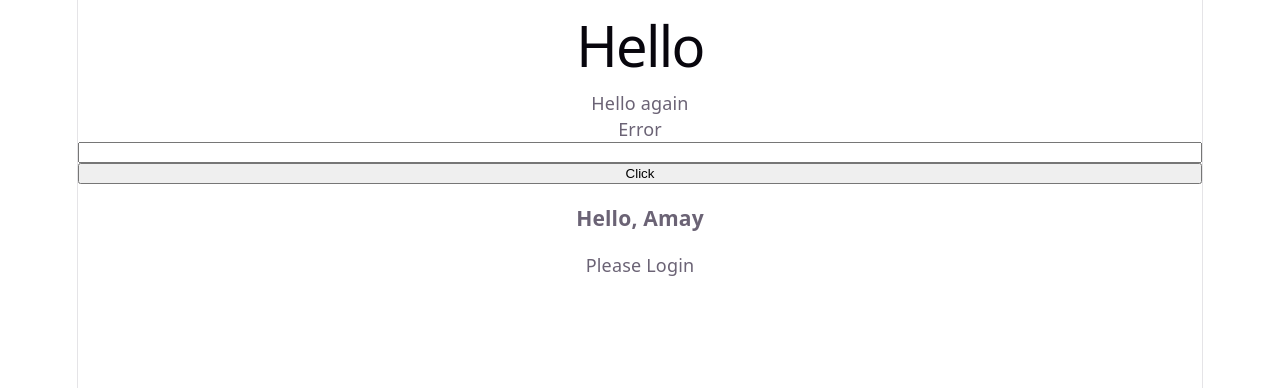
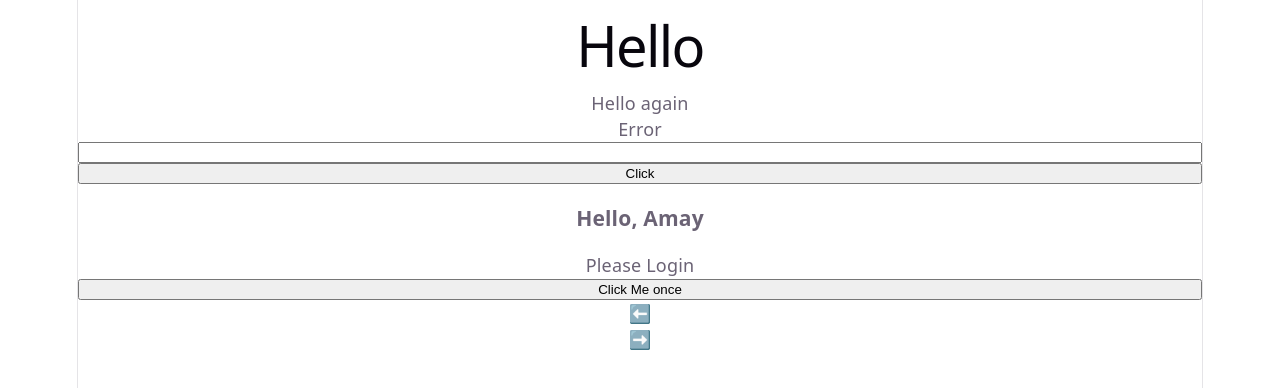
Before and after one commit to nazampreet3/SW_CSE_B1.4_Internship, a React (Vite) app in the folder day/day13/day13/: page / in a window 1280 px wide. Shown: the top 388 px of the page. Built offline with nearby package versions, Linux system fonts and the light colour scheme.

Commit message:
imported the components and rendered it

```diff
--- a/day/day13/day13/src/App.jsx
+++ b/day/day13/day13/src/App.jsx
@@ -1,3 +1,5 @@
+import Button from './components/FunctionalComponents'
+import { LeftArrow,RightArrow } from "./components/FunctionalComponenetTwo";
 const name = "Amay";
 const isLoggedIn = false;
 
@@ -21,7 +23,11 @@ function App() {
       <h3>Hello, {name}</h3>
 
       {/* JSX Rule 5: use expressions, not statements */}
-      <p>{isLoggedIn ? "Welcome back" : "Please Login"}</p>
+      <p>{isLoggedIn ? "Welcomsse back" : "Please Login"}</p>
+
+        <Button />
+      <LeftArrow />
+      <RightArrow />
     </>
 
   )
--- /dev/null
+++ b/day/day13/day13/src/components/FunctionalComponenetTwo.jsx
@@ -0,0 +1,6 @@
+// Named export
+
+export const LeftArrow = () => <span>⬅️</span>
+export const RightArrow = () => <span>➡️</span>
+
+// windows + > : emojis
--- /dev/null
+++ b/day/day13/day13/src/components/FunctionalComponents.jsx
@@ -0,0 +1,5 @@
+//Default export
+const Button = () => {
+      return <button>Click Me once</button>
+    }
+    export default Button;
```
